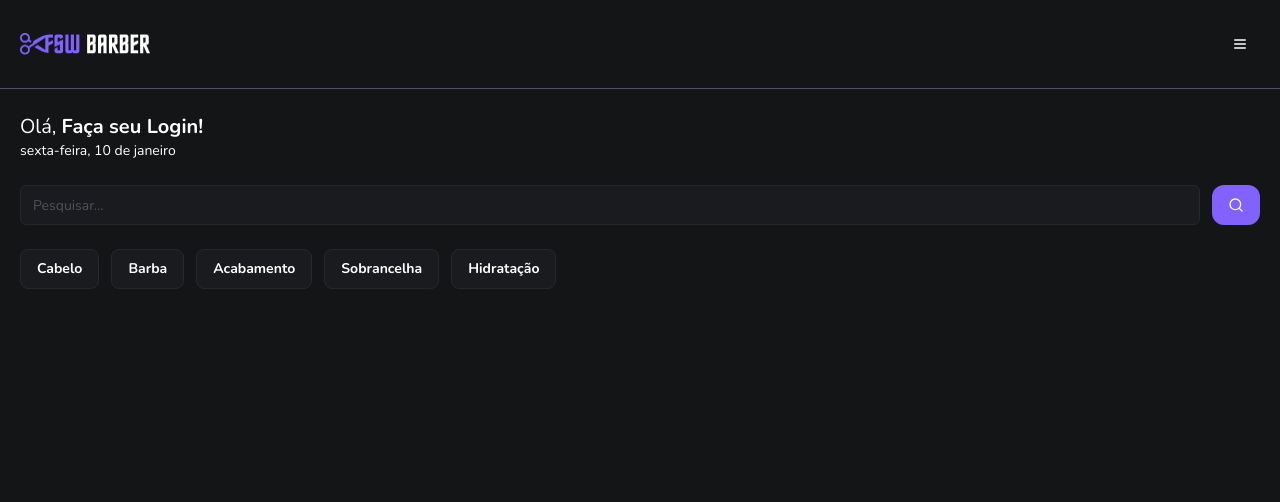
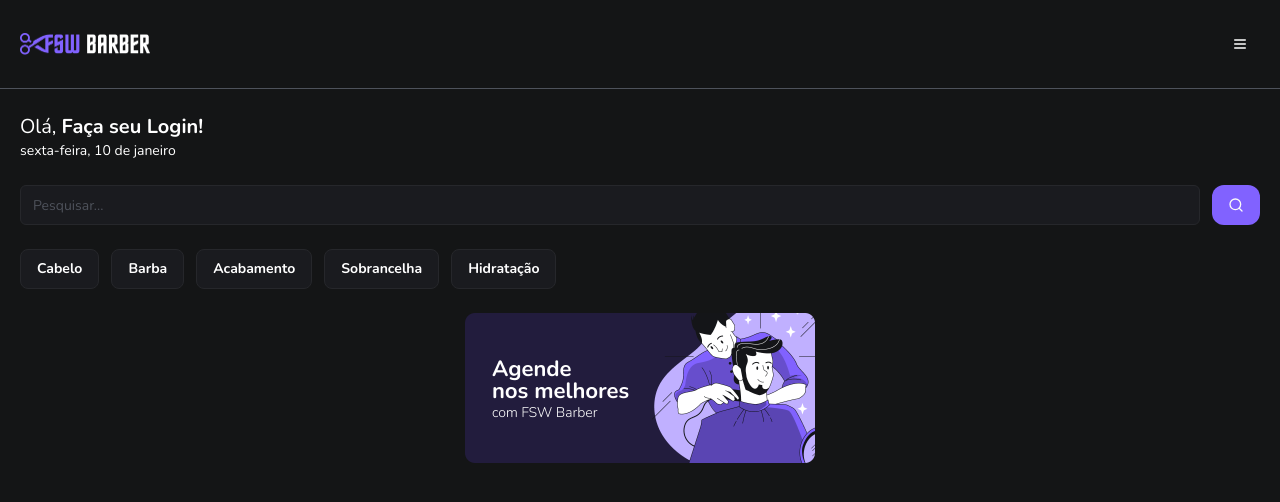
Before and after one commit to ryanolv/fsw-barber, a Next.js app: page / in a window 1280 px wide. Shown: the top 502 px of the page. Built offline with nearby package versions, Linux system fonts and the light colour scheme; no server answers.

Commit message:
feat: add banner to home page

```diff
--- a/app/(home)/page.tsx
+++ b/app/(home)/page.tsx
@@ -1,3 +1,4 @@
+import Image from "next/image";
 import Header from "../_components/header";
 import HelloMessage from "./_components/hello-message";
 import QuickSearch from "./_components/quick-search";
@@ -10,6 +11,9 @@ export default function Home() {
       <HelloMessage />
       <Search />
       <QuickSearch />
+      <div className="flex justify-center">
+        <Image src="/banner.png" alt="Banner" height={150} width={350} />
+      </div>
     </>
   );
 }
```
Also changed, not shown: public/banner.png (added).
